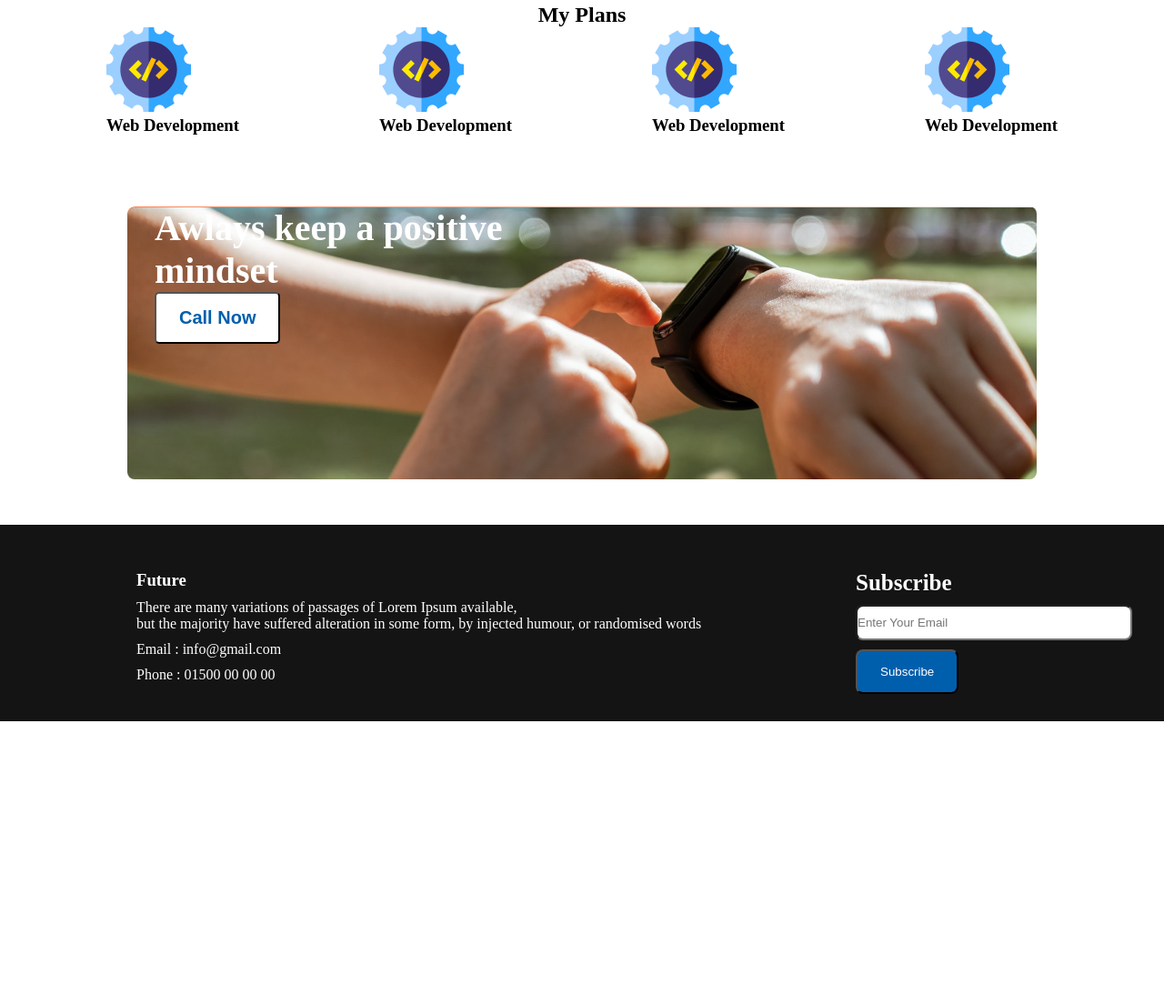
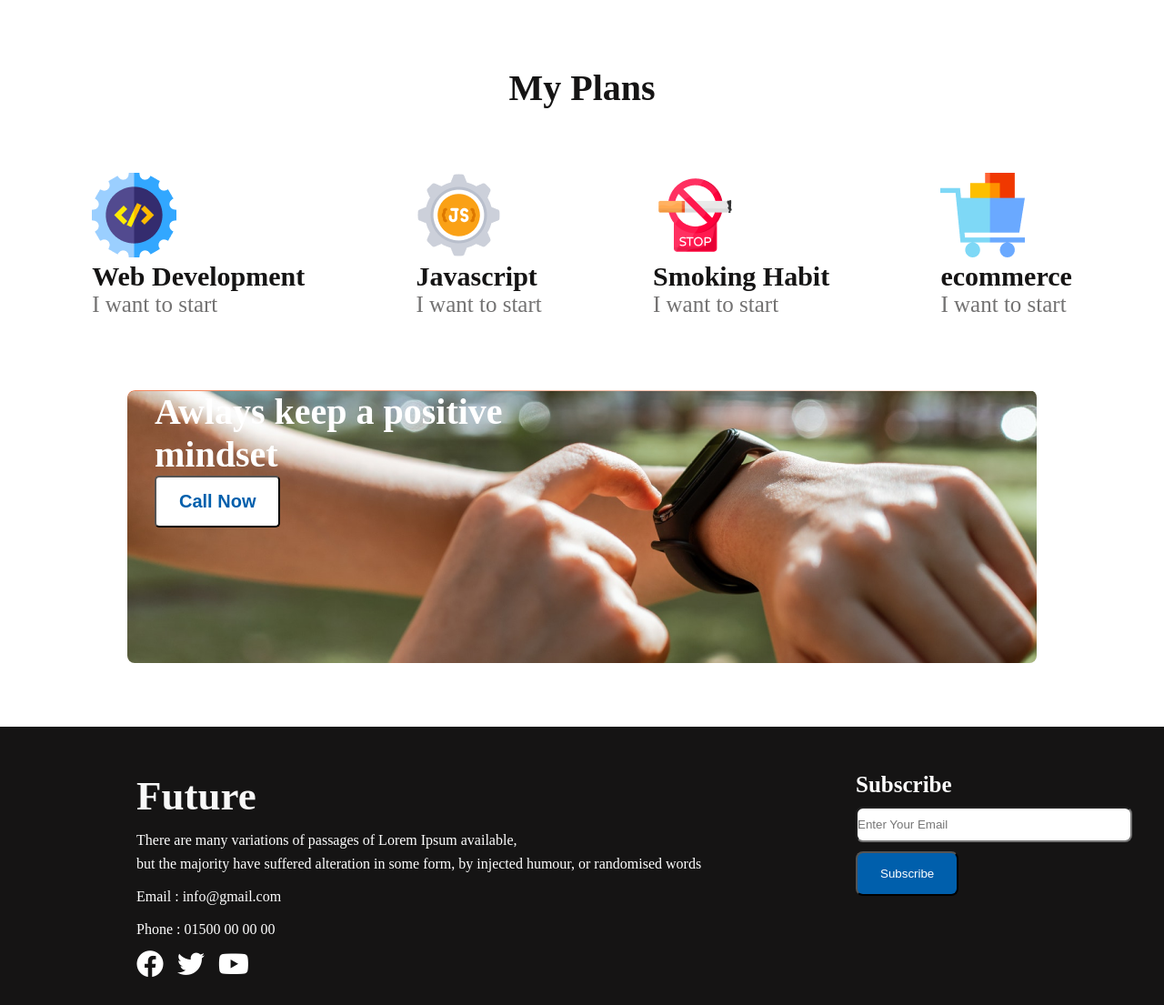
Before and after one commit to mazharulislam-12/new-year-new-me-main, a plain HTML site: page index.html in a window 1280 px wide. Shown: the part 1585-2690 px from the top of the page at 91% size. Before the commit the page ends 2378 px from the top, so only its background shows below. Drawn offline with Linux system fonts and the light colour scheme.

Commit message:
footer section and banner section some customise

```diff
--- a/CSS/style.css
+++ b/CSS/style.css
@@ -40,18 +40,18 @@
   gap: 150px;
 }
 .about-text h2 {
-  color:  #151414;
+  color: #151414;
   font-size: 40px;
   font-weight: 700;
   margin-bottom: 20px;
 }
-.about-text p{
-    color:#444343;
+.about-text p {
+  color: #444343;
   font-size: 16px;
   font-style: normal;
   font-weight: 400;
 }
-.about-ul{
+.about-ul {
   color: #444343;
   font-size: 16px;
   font-weight: 400;
@@ -73,6 +73,20 @@ margin-top: 20px;
 }
 #planSection h2 {
   text-align: center;
+  color: #151414;
+  font-size: 40px;
+  font-weight: 700;
+  margin: 70px 0;
+}
+.plan-title h3 {
+  color: #151414;
+  font-size: 30px;
+  font-weight: 700;
+}
+.plan-title p {
+  color: #737272;
+  font-size: 25px;
+  font-weight: 500;
 }
 .plan-container {
   display: flex;
@@ -84,7 +98,7 @@ margin-top: 20px;
 /* banner section start */
 #bannerSection {
   align-items: center;
-  margin: 50px 0;
+  margin: 70px 0;
 }
 .banner-container {
   background-image: url(/images/watch.png), url(/images/gradient2.png);
@@ -124,12 +138,29 @@ p {
   color: #fff;
   margin-bottom: 10px;
 }
+.future h3 {
+  color: #f8f8f8;
+  font-size: 45px;
+  font-weight: 700;
+}
+.future p {
+  color: #fff;
+  font-size: 16px;
+  font-weight: 400;
+  line-height: 26px;
+}
 .future {
   margin-left: 150px;
 }
 .future {
   width: 70%;
   margin-top: 50px;
+}
+.font-awesome-icon{
+    display: flex;
+    color: white;
+    gap: 15px;
+    font-size: 30px;
 }
 .subscribe {
   width: 30%;
--- a/index.html
+++ b/index.html
@@ -4,6 +4,8 @@
     <meta charset="UTF-8">
     <meta name="viewport" content="width=device-width, initial-scale=1.0">
     <title>new-year-new</title>
+    <!-- font awesome cdn -->
+    <link rel="stylesheet" href="https://cdnjs.cloudflare.com/ajax/libs/font-awesome/6.4.0/css/all.min.css" integrity="sha512-iecdLmaskl7CVkqkXNQ/ZH/XLlvWZOJyj7Yy7tcenmpD1ypASozpmT/E0iPtmFIB46ZmdtAc9eNBvH0H/ZpiBw==" crossorigin="anonymous" referrerpolicy="no-referrer" />
     <!-- css link -->
     <link rel="stylesheet" href="CSS/style.css">
 </head>
@@ -63,20 +65,20 @@
             </div>
 
             <div class="plan-title">
-                <img src="images/icons/web.png" alt="">
-                <h3>Web Development</h3>
+                <img src="images/icons/js.png" alt="">
+                <h3>Javascript</h3>
                 <p>I want to start</p>
             </div>
 
             <div class="plan-title">
-                <img src="images/icons/web.png" alt="">
-                <h3>Web Development</h3>
+                <img src="images/icons/smoke.png" alt="">
+                <h3>Smoking Habit</h3>
                 <p>I want to start</p>
             </div>
 
             <div class="plan-title">
-                <img src="images/icons/web.png" alt="">
-                <h3>Web Development</h3>
+                <img src="images/icons/ecom.png" alt="">
+                <h3>ecommerce</h3>
                 <p>I want to start</p>
             </div>
 
@@ -105,6 +107,11 @@
             <p>There are many variations of passages of Lorem Ipsum available, <br> but the majority have suffered alteration in some form, by injected humour, or randomised words</p>
             <p>Email : info@gmail.com</p>
             <p>Phone : 01500 00 00 00</p>
+            <div class="font-awesome-icon">
+                <i class="fa-brands fa-facebook"></i>
+                <i class="fa-brands fa-twitter"></i>
+                <i class="fa-brands fa-youtube"></i>
+            </div>
         </div>
 
         <div class="subscribe">
```
Lines whose indentation alone changed are shown as unchanged.
